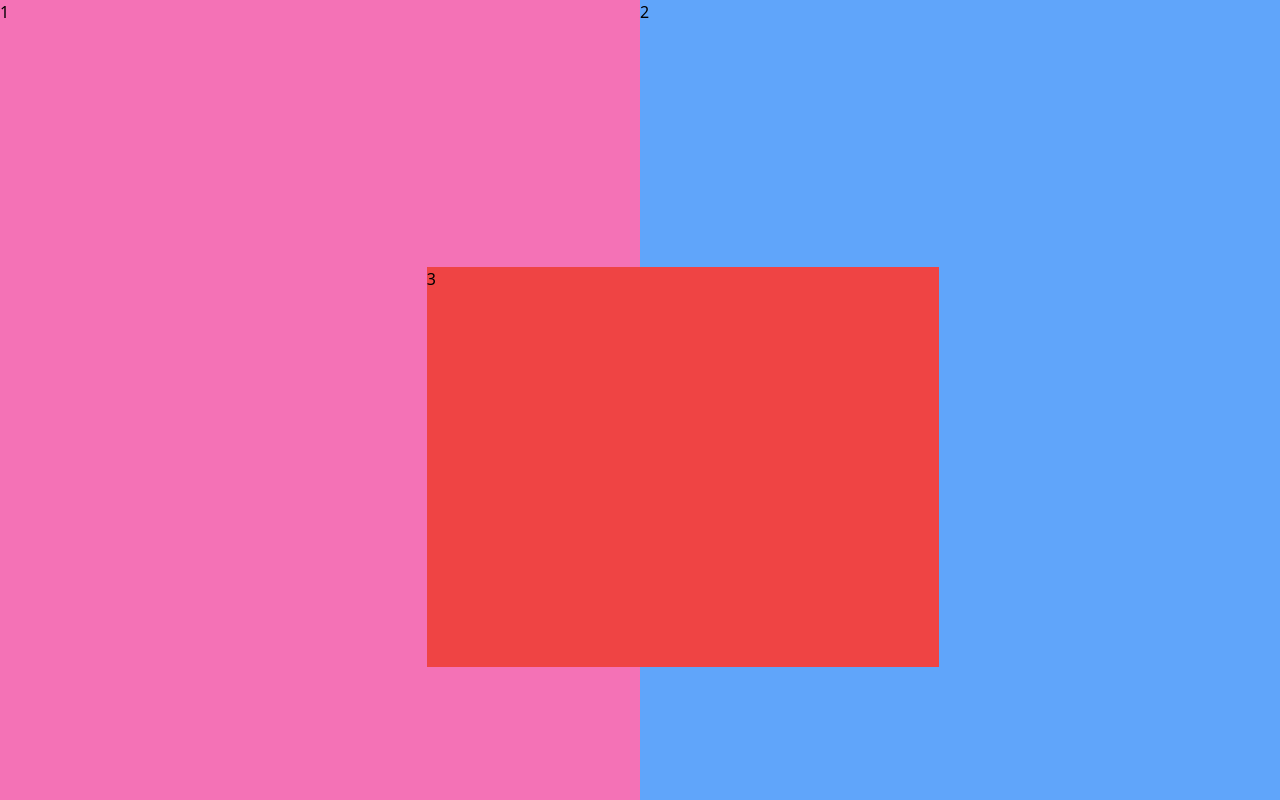
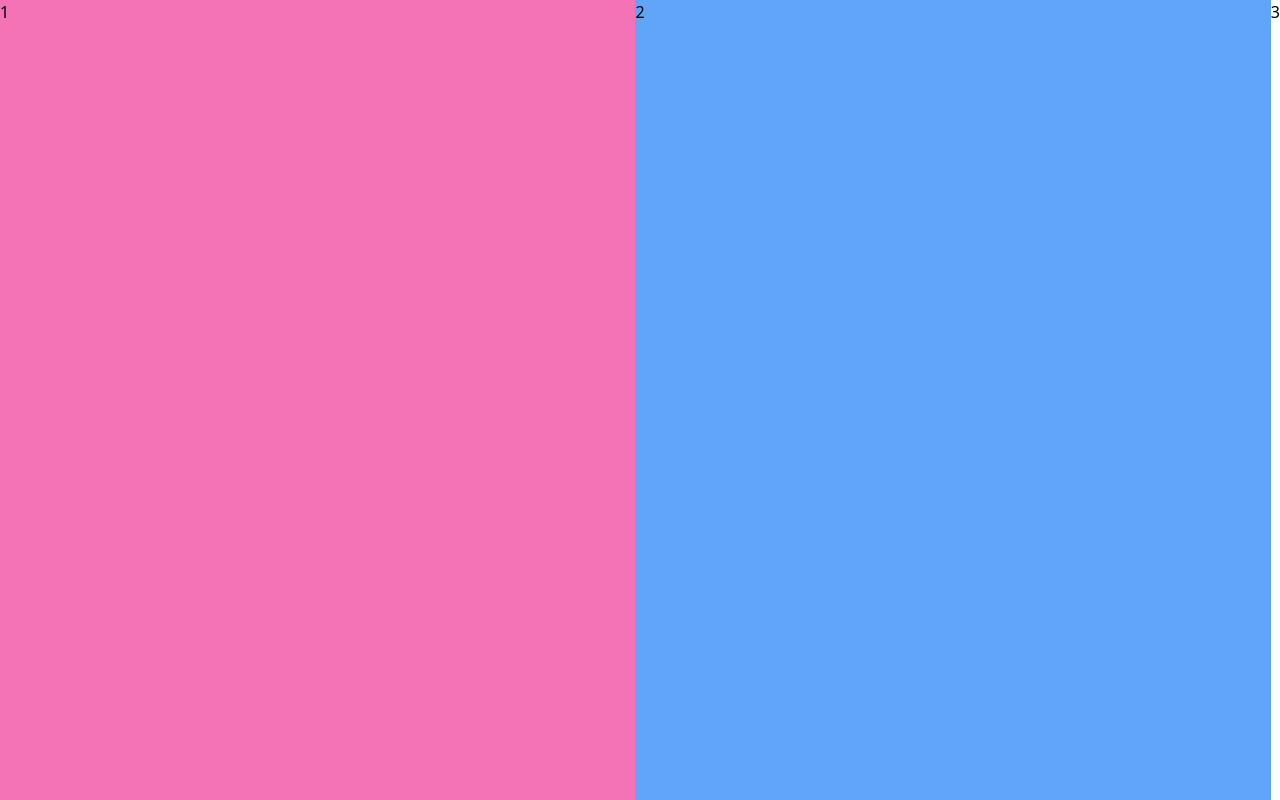
Before and after one commit to Poorsaken/angular-boilerplate-center-div, an Angular app: page / in a window 1280 px wide. Built offline with nearby package versions, Linux system fonts and the light colour scheme.

Commit message:
Update app.component.css

```diff
--- a/src/app/app.component.css
+++ b/src/app/app.component.css
@@ -23,7 +23,7 @@
   @apply flex;
 }
 
-.center {
+/* .center {
 
   @apply bg-red-500 w-2/5 h-1/2 absolute top-1/3 left-1/3;
-}
+} */
```
